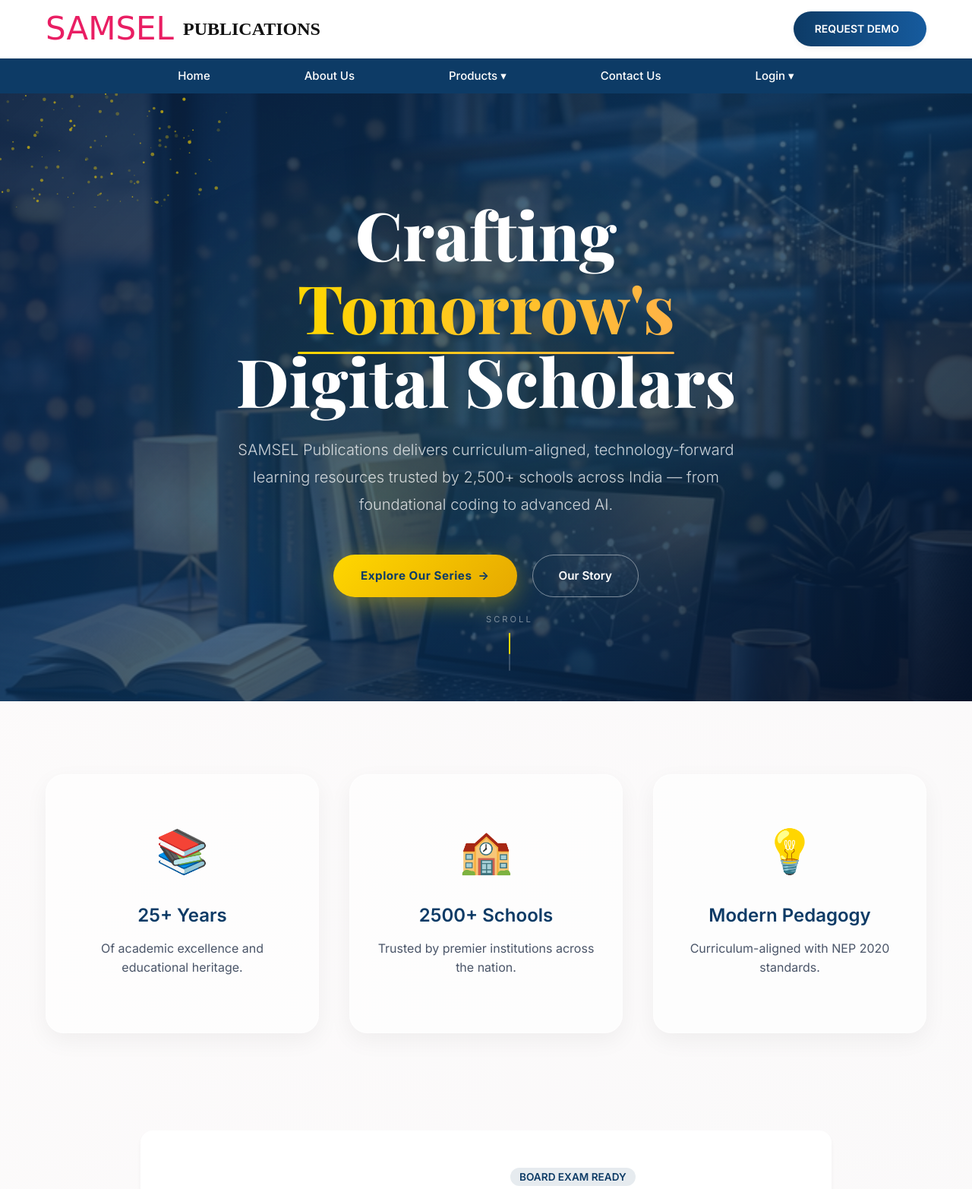
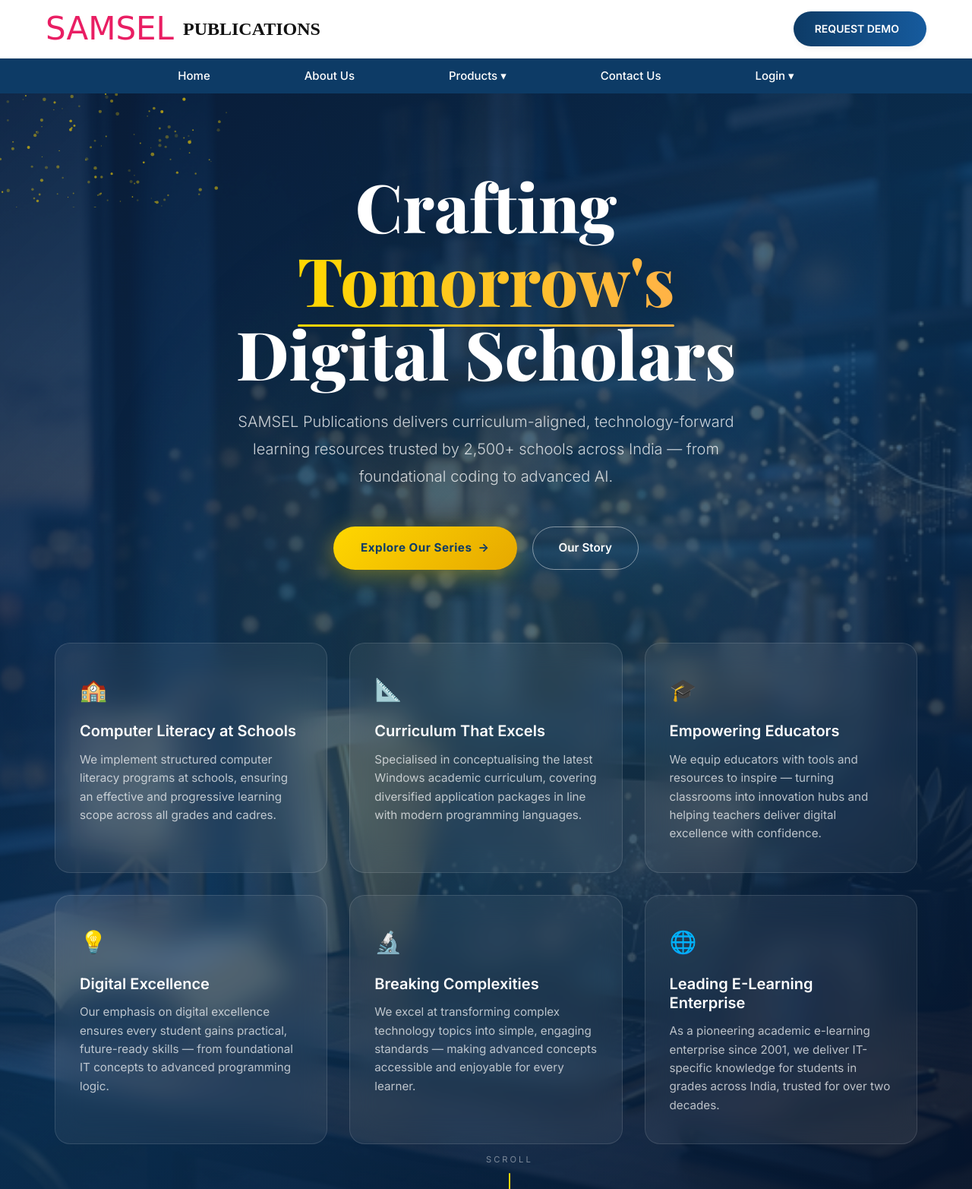
Before and after one commit to roshanrocker26-del/SAMSEL_REPO, a Django app: page / in a window 1280 px wide. Shown: the top 1565 px of the page at 76% size. Run offline with Django 5.2, Linux system fonts and the light colour scheme.

Commit message:
fix front end

```diff
--- a/samsel_website/templates/home.html
+++ b/samsel_website/templates/home.html
@@ -128,15 +128,17 @@
 
         .hero-landing {
             position: relative;
-            min-height: 100vh;
+            min-height: 120vh; /* Increased to accommodate pillars */
             display: flex;
+            flex-direction: column; /* Stack content and pillars */
             align-items: center;
-            justify-content: center;
+            justify-content: flex-start; /* Start from top */
+            padding-top: 100px;
             overflow: hidden;
             background: url('{% static "images/landing_bg.png" %}') center/cover no-repeat;
         }
 
-        /* Deep gradient overlay for premium feel */
+        /* Deep gradient overlay for premium feel/legibility */
         .hero-landing::before {
             content: '';
             position: absolute;
@@ -434,6 +436,71 @@
             }
         }
 
+        /* Pillars Integration inside Hero */
+        .hero-landing .sl-pillars {
+            max-width: 1200px;
+            margin: 0 auto;
+            padding: 2rem;
+            position: relative;
+            z-index: 20;
+            display: grid;
+            grid-template-columns: repeat(3, 1fr);
+            gap: 1.8rem;
+            margin-top: 4rem; /* Space from hero content */
+            margin-bottom: 6rem;
+        }
+
+        @media (max-width: 900px) {
+            .hero-landing .sl-pillars { grid-template-columns: 1fr; }
+        }
+
+        @media (max-width: 1024px) and (min-width: 901px) {
+            .hero-landing .sl-pillars { grid-template-columns: repeat(2, 1fr); }
+        }
+
+        .hero-landing .sl-pillar {
+            background: rgba(255, 255, 255, 0.06);
+            backdrop-filter: blur(18px);
+            -webkit-backdrop-filter: blur(18px);
+            border: 1px solid rgba(255, 255, 255, 0.12);
+            border-radius: 20px;
+            padding: 2.4rem 2rem;
+            transition: all 0.4s cubic-bezier(0.23, 1, 0.32, 1);
+            opacity: 0;
+            transform: translateY(40px);
+            text-align: left;
+        }
+
+        .hero-landing .sl-pillar.sl-visible {
+            opacity: 1;
+            transform: translateY(0);
+        }
+
+        .hero-landing .sl-pillar:hover {
+            transform: translateY(-8px);
+            background: rgba(255, 255, 255, 0.1);
+            border-color: rgba(255, 215, 0, 0.3);
+            box-shadow: 0 20px 40px rgba(0,0,0,0.25);
+        }
+
+        .hero-landing .sl-pillar-icon {
+            font-size: 1.8rem;
+            margin-bottom: 1.2rem;
+            display: block;
+        }
+
+        .hero-landing .sl-pillar h3 {
+            color: #fff;
+            font-size: 1.25rem;
+            margin-bottom: 0.8rem;
+        }
+
+        .hero-landing .sl-pillar p {
+            color: rgba(255, 255, 255, 0.7);
+            font-size: 0.95rem;
+            margin: 0;
+        }
+
         /* Stats grid */
         .stats-grid {
             display: grid;
@@ -496,7 +563,58 @@
             <span>Scroll</span>
             <div class="scroll-bar"></div>
         </div>
+
+        <!-- Pillars moved inside Hero Section -->
+        <div class="sl-pillars" id="sl-pillars">
+
+            <div class="sl-pillar">
+                <div class="sl-pillar-icon">🏫</div>
+                <h3>Computer Literacy at Schools</h3>
+                <p>We implement structured computer literacy programs at schools, ensuring an effective and progressive
+                    learning scope across all grades and cadres.</p>
+            </div>
+
+            <div class="sl-pillar">
+                <div class="sl-pillar-icon">📐</div>
+                <h3>Curriculum That Excels</h3>
+                <p>Specialised in conceptualising the latest Windows academic curriculum, covering diversified
+                    application
+                    packages in line with modern programming languages.</p>
+            </div>
+
+            <div class="sl-pillar">
+                <div class="sl-pillar-icon">🎓</div>
+                <h3>Empowering Educators</h3>
+                <p>We equip educators with tools and resources to inspire — turning classrooms into innovation hubs and
+                    helping teachers deliver digital excellence with confidence.</p>
+            </div>
+
+            <div class="sl-pillar">
+                <div class="sl-pillar-icon">💡</div>
+                <h3>Digital Excellence</h3>
+                <p>Our emphasis on digital excellence ensures every student gains practical, future-ready skills — from
+                    foundational IT concepts to advanced programming logic.</p>
+            </div>
+
+            <div class="sl-pillar">
+                <div class="sl-pillar-icon">🔬</div>
+                <h3>Breaking Complexities</h3>
+                <p>We excel at transforming complex technology topics into simple, engaging standards — making advanced
+                    concepts accessible and enjoyable for every learner.</p>
+            </div>
+
+            <div class="sl-pillar">
+                <div class="sl-pillar-icon">🌐</div>
+                <h3>Leading E-Learning Enterprise</h3>
+                <p>As a pioneering academic e-learning enterprise since 2001, we deliver IT-specific knowledge for
+                    students
+                    in grades across India, trusted for over two decades.</p>
+            </div>
+
+        </div>
     </section>
+
+
 
     <script>
         /* ---- Lightweight particle system ---- */
@@ -549,7 +667,25 @@
             draw();
         })();
     </script>
+    <script>
+        /* ---- Reveal logic for pillars inside Hero ---- */
+        (function() {
+            const pillars = document.querySelectorAll('.hero-landing .sl-pillar');
+            const observer = new IntersectionObserver((entries) => {
+                entries.forEach(entry => {
+                    if (entry.isIntersecting) {
+                        entry.target.classList.add('sl-visible');
+                        observer.unobserve(entry.target);
+                    }
+                });
+            }, { threshold: 0.15 });
 
+            pillars.forEach((p, i) => {
+                p.style.transitionDelay = (0.1 * i) + 's';
+                observer.observe(p);
+            });
+        })();
+    </script>
 
 
     <!-- TRUST STRIP -->
```
